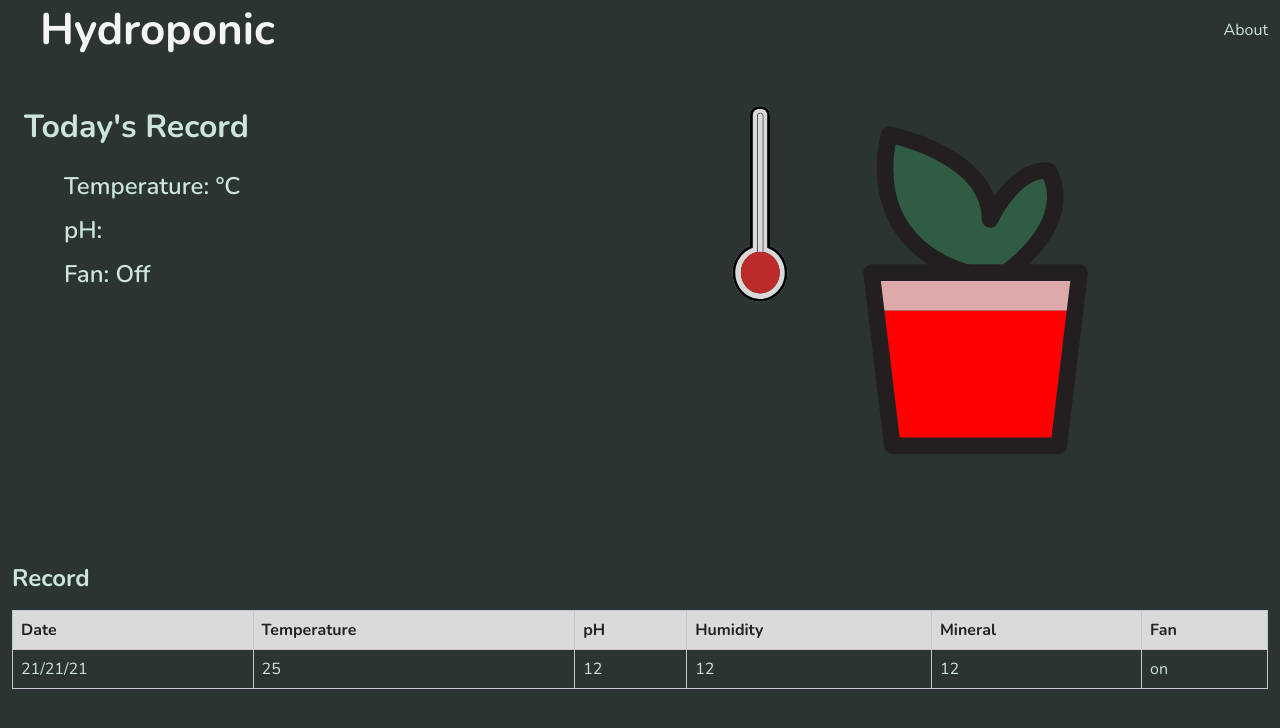
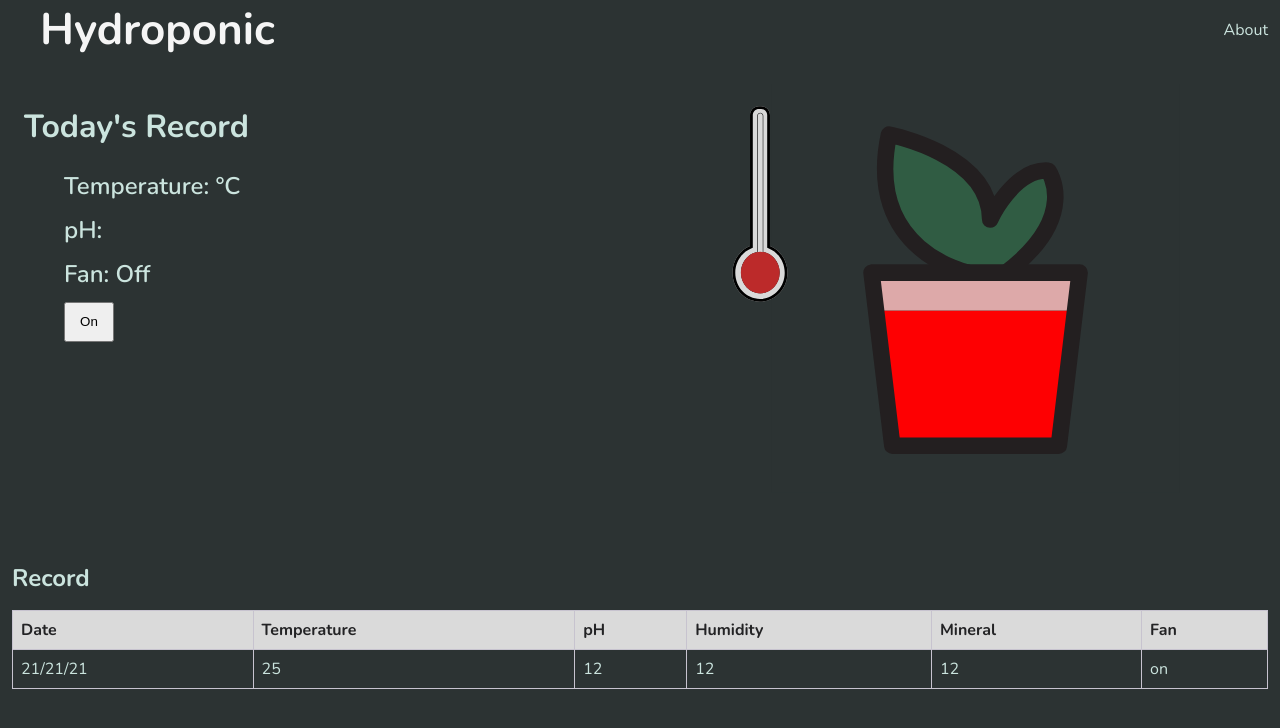
Before and after one commit to N0rphel/hydroponic, a React (Create React App) app: page / in a window 1280 px wide. Shown: the top 728 px of the page. Built offline with nearby package versions, Linux system fonts and the light colour scheme; no server answers; the database is empty.

Commit message:
button Fan

```diff
--- a/src/component/CurrentData.jsx
+++ b/src/component/CurrentData.jsx
@@ -3,6 +3,7 @@ import "./style.css";
 import PlantSVG from "./svg/Plant";
 import Thermometer from "./svg/Thermometer";
 import fetchSensorData from "../firebase/getService";
+import toggleButton from "../firebase/toggleButton";
 
 function CurrentData() {
 
@@ -12,14 +13,35 @@ function CurrentData() {
     pH: ""
   });
 
+  const [fanData, setFanData] = useState({
+    digital : false,
+  });
+
   useEffect(() => {
+
+    const handleFanData = (data) => {
+
+      setFanData(data);
+      //console.log(fanData);
+    }
+
     const handleSensorData = (data) => {
       setSensorData(data);
       console.log('Retrieved Data: ', sensorData);
     }
 
     fetchSensorData('Sensor', handleSensorData);
+    fetchSensorData('FAN', handleFanData);
   }, []);
+
+  const handleButtonClick = async () => {
+    const newFanState = await toggleButton();
+    setFanData({Fan : newFanState});
+  }
+
+  useEffect(() => {
+
+  })
 
   return (
     <div className="current-container">
@@ -28,7 +50,8 @@ function CurrentData() {
         <ul className="factor">
           <li>Temperature: {sensorData.temperature} °C</li>
           <li>pH: {sensorData.pH}</li>
-          <li>Fan: {sensorData.Fan == 'YES' ? 'On' : 'Off'}</li>
+          <li>Fan: {fanData.Fan ? 'On' : 'Off'}</li>
+          <li><button className="fan-button" onClick={handleButtonClick}>{fanData.Fan ? 'Off' : 'On'}</button></li>
         </ul>
       </div>
       <div className="image-container">
--- a/src/component/style.css
+++ b/src/component/style.css
@@ -27,6 +27,16 @@
 }
 
 /* Current Styles */
+
+/* CSS */
+.fan-button {
+  height: 40px;
+  width: 50px;
+  text-align: center; /* Center the text horizontally */
+  display: flex; /* Use flexbox to align items */
+  justify-content: center; /* Center the text horizontally */
+  align-items: center; /* Center the text vertically */
+}
 
 .current-container {
   position: relative;
--- /dev/null
+++ b/src/firebase/toggleButton.js
@@ -0,0 +1,28 @@
+// firebase/toggleButton.js
+import { getDatabase, ref, update,get, set } from "firebase/database";
+import { database } from "./service";
+
+const toggleButton = async () => {
+    console.log('Button');
+
+    try {
+        const fanRef = ref(database, 'FAN/digital');
+        const fanSnapshot = await get(fanRef);
+        const currentFanState = fanSnapshot.val();
+
+        if (currentFanState !== null) {
+            const updatedFanState = !currentFanState;
+            await set(ref(database, 'FAN'), { digital: updatedFanState });
+            //console.log('Success');
+            return updatedFanState;
+        } else {
+            console.log('Fan state is null');
+            return false;
+        }
+    } catch (error) {
+        console.log(error);
+        return false;
+    }
+};
+
+export default toggleButton;
```
Also changed, not shown: src/firebase/ToggleButton.jsx (added).
